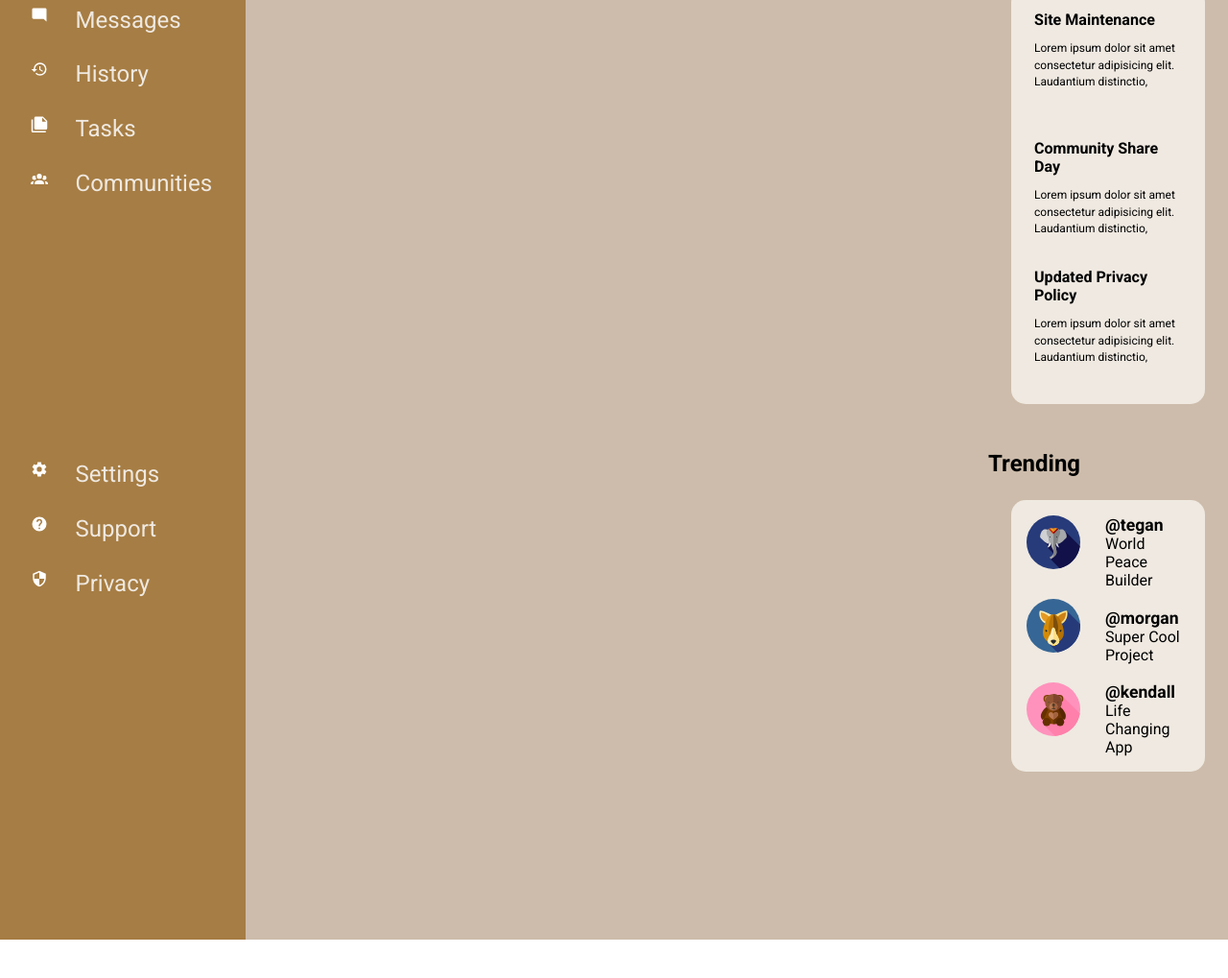
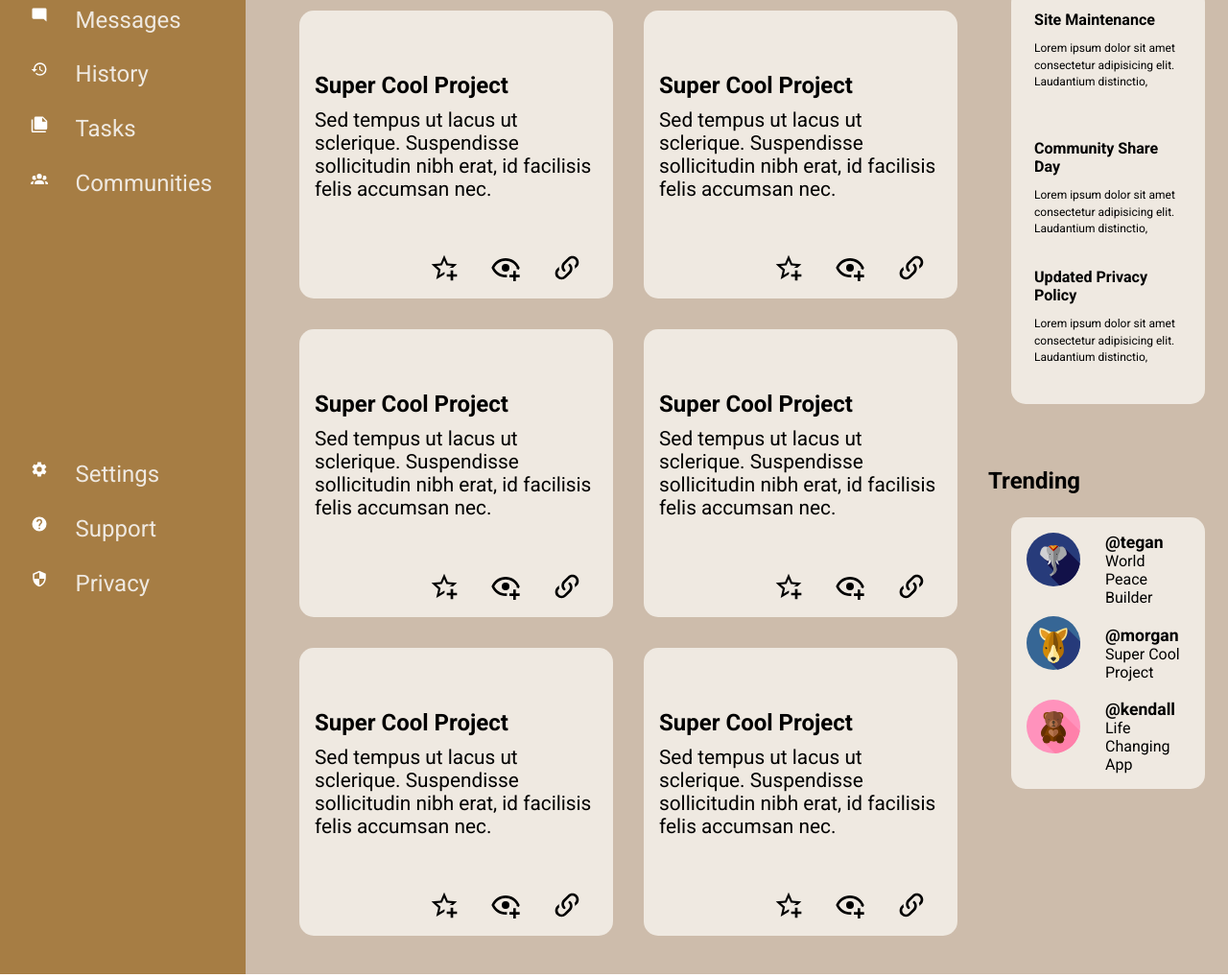
Before and after one commit to rksumme/odin-admin-dashboard, a plain HTML site: page index.html in a window 1280 px wide. Shown: the part 249-1268 px from the top of the page at 96% size. Drawn offline with Linux system fonts and the light colour scheme.

Commit message:
Format project cards

```diff
--- a/index.html
+++ b/index.html
@@ -58,7 +58,62 @@
         <div class="cards-container">
             <div class="projects">
                 <p class="heading">Your projects</p>
-                <div class="card"></div>
+                <div class="display-cards">
+                    <div class="card">
+                        <div class="card-title">Super Cool Project</div>
+                        <div class="paragraph">Sed tempus ut lacus ut sclerique. Suspendisse sollicitudin nibh erat, id facilisis felis accumsan nec.</div>
+                        <div class="icon-list">
+                            <img src="/icons/star-plus.svg" alt="star link">
+                            <img src="/icons/eye-plus.svg" alt="eye link">
+                            <img src="/icons/link.svg" alt="link link">
+                        </div>
+                    </div>
+                    <div class="card">
+                        <div class="card-title">Super Cool Project</div>
+                        <div class="paragraph">Sed tempus ut lacus ut sclerique. Suspendisse sollicitudin nibh erat, id facilisis felis accumsan nec.</div>
+                        <div class="icon-list">
+                            <img src="/icons/star-plus.svg" alt="star link">
+                            <img src="/icons/eye-plus.svg" alt="eye link">
+                            <img src="/icons/link.svg" alt="link link">
+                        </div>
+                    </div>
+                    <div class="card">
+                        <div class="card-title">Super Cool Project</div>
+                        <div class="paragraph">Sed tempus ut lacus ut sclerique. Suspendisse sollicitudin nibh erat, id facilisis felis accumsan nec.</div>
+                        <div class="icon-list">
+                            <img src="/icons/star-plus.svg" alt="star link">
+                            <img src="/icons/eye-plus.svg" alt="eye link">
+                            <img src="/icons/link.svg" alt="link link">
+                        </div>
+                    </div>
+                    <div class="card">
+                        <div class="card-title">Super Cool Project</div>
+                        <div class="paragraph">Sed tempus ut lacus ut sclerique. Suspendisse sollicitudin nibh erat, id facilisis felis accumsan nec.</div>
+                        <div class="icon-list">
+                            <img src="/icons/star-plus.svg" alt="star link">
+                            <img src="/icons/eye-plus.svg" alt="eye link">
+                            <img src="/icons/link.svg" alt="link link">
+                        </div>
+                    </div>
+                    <div class="card">
+                        <div class="card-title">Super Cool Project</div>
+                        <div class="paragraph">Sed tempus ut lacus ut sclerique. Suspendisse sollicitudin nibh erat, id facilisis felis accumsan nec.</div>
+                        <div class="icon-list">
+                            <img src="/icons/star-plus.svg" alt="star link">
+                            <img src="/icons/eye-plus.svg" alt="eye link">
+                            <img src="/icons/link.svg" alt="link link">
+                        </div>
+                    </div>
+                    <div class="card">
+                        <div class="card-title">Super Cool Project</div>
+                        <div class="paragraph">Sed tempus ut lacus ut sclerique. Suspendisse sollicitudin nibh erat, id facilisis felis accumsan nec.</div>
+                        <div class="icon-list">
+                            <img src="/icons/star-plus.svg" alt="star link">
+                            <img src="/icons/eye-plus.svg" alt="eye link">
+                            <img src="/icons/link.svg" alt="link link">
+                        </div>
+                    </div>
+                </div>
             </div>
             <div class="announce">
                 <p class="heading">Announcements</p>
--- a/styles.css
+++ b/styles.css
@@ -175,6 +175,8 @@ p.heading {
 
 .projects {
     grid-row: 1 / -1;
+    display: grid;
+    grid-template-rows: 1fr 10fr;
 }
 
 .trend {
@@ -234,3 +236,49 @@ p.heading {
     font-weight: bold;
     font-size: 1.1rem;
 }
+
+.card {
+    display: grid;
+    grid-template-rows: repeat(3, 1fr);
+    grid-template-columns: 1fr 1fr;
+    background-color: var(--background-clr);
+    max-height: 300px;
+    padding: 1rem;
+    border-radius: 15px;
+}
+
+.card-title {
+    grid-column: 1 / -1;
+    margin: 0;
+    padding: 0;
+    align-self: end;
+    padding-bottom: 10px;
+    font-weight: bold;
+}
+
+.paragraph {
+    grid-row: 2 / 3;
+    grid-column: 1 / -1;
+    font-size: 1.3rem;
+}
+
+.icon-list > img {
+    width: 2rem;
+    padding: 0 1rem;
+}
+
+.icon-list {
+    display: grid;
+    grid-template-columns: 1fr 1fr 1fr;
+    width: 1fr;
+    grid-column: 2 / -1;
+    align-self: end;
+}
+
+.display-cards {
+    display: grid;
+    grid-template-columns: repeat(auto-fit, minmax(275px, 1fr));
+    grid-template-rows: repeat(auto-fit, minmax(250px, 300px));
+    gap: 2rem;
+    padding: 0 2rem;
+}
```
Also changed, not shown: icons/eye-plus.svg (added), icons/link.svg (added), icons/star-plus.svg (added).
